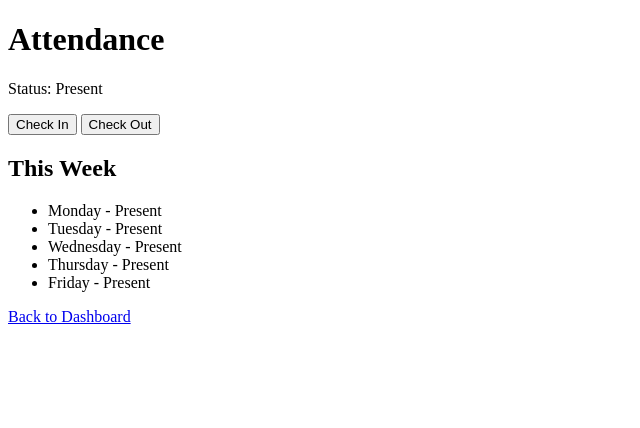
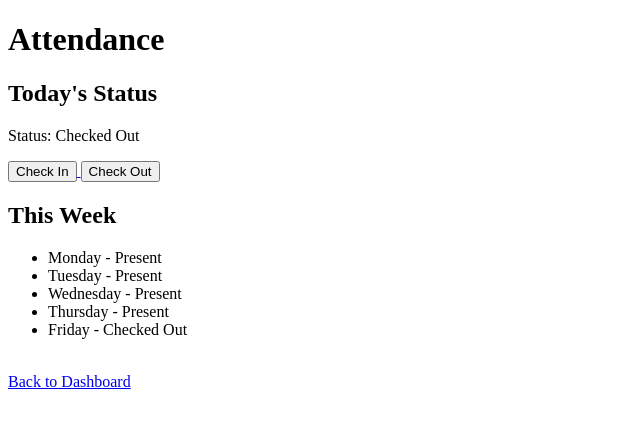
Before and after one commit to manuarunmozhy/nmit-hackathon-mvn, a Flask app: page /attendance in a window 1280 px wide. Shown: the top 428 px of the page, without its empty margins (0-640 px from the left). Run offline with Flask 3, Linux system fonts and the light colour scheme.

Commit message:
Added functional employee attendance tracking

```diff
--- a/app.py
+++ b/app.py
@@ -1,6 +1,10 @@
 from flask import Flask, render_template, request, redirect
 
 app = Flask(__name__)
+
+# Temporary storage
+leave_requests = []
+attendance_status = "Not Checked In"
 
 
 @app.route("/")
@@ -10,12 +14,10 @@ def login():
 
 @app.route("/login", methods=["POST"])
 def handle_login():
-
     role = request.form["role"]
 
     if role == "employee":
         return redirect("/employee")
-
     elif role == "admin":
         return redirect("/admin")
 
@@ -35,25 +37,90 @@ def profile():
     return render_template("profile.html")
 
 
+# ATTENDANCE
+
 @app.route("/attendance")
 def attendance():
-    return render_template("attendance.html")
+    return render_template(
+        "attendance.html",
+        status=attendance_status
+    )
 
 
-@app.route("/leave")
+@app.route("/check-in")
+def check_in():
+    global attendance_status
+
+    attendance_status = "Present"
+
+    return redirect("/attendance")
+
+
+@app.route("/check-out")
+def check_out():
+    global attendance_status
+
+    attendance_status = "Checked Out"
+
+    return redirect("/attendance")
+
+
+# LEAVE
+
+@app.route("/leave", methods=["GET", "POST"])
 def leave():
-    return render_template("leave.html")
 
+    if request.method == "POST":
+
+        new_request = {
+            "name": "Manu",
+            "type": request.form["leave_type"],
+            "from_date": request.form["from_date"],
+            "to_date": request.form["to_date"],
+            "remarks": request.form["remarks"],
+            "status": "Pending"
+        }
+
+        leave_requests.append(new_request)
+
+        return redirect("/leave")
+
+    return render_template(
+        "leave.html",
+        requests=leave_requests
+    )
+
+
+@app.route("/leave-approvals")
+def leave_approvals():
+    return render_template(
+        "leave_approvals.html",
+        requests=leave_requests
+    )
+
+
+@app.route("/approve/<int:index>")
+def approve_leave(index):
+
+    leave_requests[index]["status"] = "Approved"
+
+    return redirect("/leave-approvals")
+
+
+@app.route("/reject/<int:index>")
+def reject_leave(index):
+
+    leave_requests[index]["status"] = "Rejected"
+
+    return redirect("/leave-approvals")
+
+
+# PAYROLL
 
 @app.route("/payroll")
 def payroll():
     return render_template("payroll.html")
 
 
-@app.route("/leave-approvals")
-def leave_approvals():
-    return render_template("leave_approvals.html")
-
-
 if __name__ == "__main__":
     app.run(debug=True)
--- a/templates/attendance.html
+++ b/templates/attendance.html
@@ -1,16 +1,25 @@
 <!DOCTYPE html>
 <html>
+
 <head>
     <title>Attendance</title>
 </head>
+
 <body>
 
 <h1>Attendance</h1>
 
-<p>Status: Present</p>
+<h2>Today's Status</h2>
 
-<button>Check In</button>
-<button>Check Out</button>
+<p>Status: {{ status }}</p>
+
+<a href="/check-in">
+    <button>Check In</button>
+</a>
+
+<a href="/check-out">
+    <button>Check Out</button>
+</a>
 
 <h2>This Week</h2>
 
@@ -19,10 +28,13 @@
     <li>Tuesday - Present</li>
     <li>Wednesday - Present</li>
     <li>Thursday - Present</li>
-    <li>Friday - Present</li>
+    <li>Friday - {{ status }}</li>
 </ul>
+
+<br>
 
 <a href="/employee">Back to Dashboard</a>
 
 </body>
+
 </html>
```
